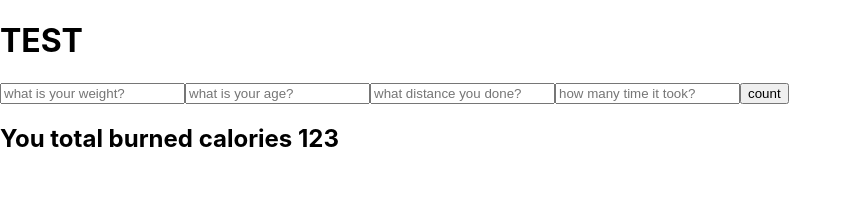
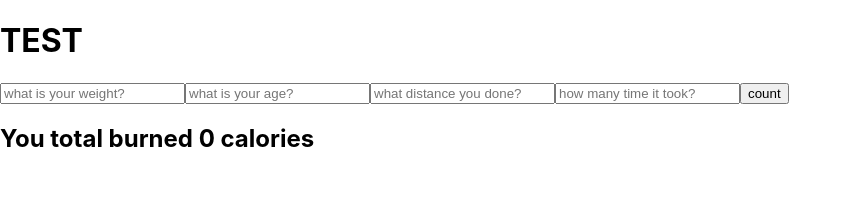
Before and after one commit to vasylshpak/calculate-running-calories-2, a React (Create React App) app: page / in a window 1280 px wide. Shown: the top 214 px of the page, without its empty margins (0-852 px from the left). Built offline with nearby package versions, Linux system fonts and the light colour scheme.

Commit message:
added logic to calories counter and update state output

```diff
--- a/public/index.html
+++ b/public/index.html
@@ -2,14 +2,12 @@
 <html lang="en">
   <head>
     <meta charset="utf-8" />
-    <link rel="icon" href="%PUBLIC_URL%/favicon.ico" />
     <meta name="viewport" content="width=device-width, initial-scale=1" />
     <meta name="theme-color" content="#000000" />
     <meta
       name="description"
       content="Web site created using create-react-app"
     />
-    <link rel="apple-touch-icon" href="logo19.png" />
 
     <link rel="manifest" href="%PUBLIC_URL%/manifest.json" />
 
--- a/src/App.js
+++ b/src/App.js
@@ -8,7 +8,6 @@ export class App extends Component {
       <div>
         <h1>TEST</h1>
         <Inputs />
-        <Result />
       </div>
     );
   }
--- a/src/Inputs.js
+++ b/src/Inputs.js
@@ -1,12 +1,13 @@
 import React, { Component } from "react";
+import Result from "./Result";
 
 export class Inputs extends Component {
   constructor(props) {
     super(props);
-    this.state = { weight: "", age: "", distance: "", time: "" };
-
+    this.state = { weight: "", age: "", distance: "", time: "", counted: "0" };
     //BIND OUR OWN THIS TO HANDLE CHANGES
     this.handleFormChanges = this.handleFormChanges.bind(this);
+    this.countCalories = this.countCalories.bind(this);
   }
 
   //CHANGE
@@ -15,12 +16,20 @@ export class Inputs extends Component {
   }
 
   //ON SUBMIT FUNCTION . CALCULATE CALORIES FORMULA AND OUTPUT
-  handleEvent() {}
+  countCalories(e) {
+    e.preventDefault(e);
+    // const weightVal = this.state.weight;
+    // const distanceVal = this.state.distance;
+    // const sum = weightVal * distanceVal;
+    this.setState({ counted: this.state.weight * this.state.distance });
+
+    console.log(this.counted);
+  }
 
   render() {
     return (
       <div>
-        <form onSubmit={this.handleEvent}>
+        <form onSubmit={this.countCalories}>
           <input
             type="text"
             name="weight"
@@ -51,6 +60,7 @@ export class Inputs extends Component {
           />
           <input type="submit" value="count"></input>
         </form>
+        <Result calories={this.state.counted} />
       </div>
     );
   }
--- a/src/Result.js
+++ b/src/Result.js
@@ -1,16 +1,10 @@
 import React, { Component } from "react";
 
 export class Result extends Component {
-  constructor(props) {
-    super(props);
-    this.state = { counted: "123" };
-  }
-  countedCalorier() {}
-
   render() {
     return (
       <div>
-        <h2>You total burned calories {this.state.counted}</h2>
+        <h2>You total burned {this.props.calories} calories</h2>
       </div>
     );
   }
```
Also changed, not shown: src/logo.svg (deleted).
